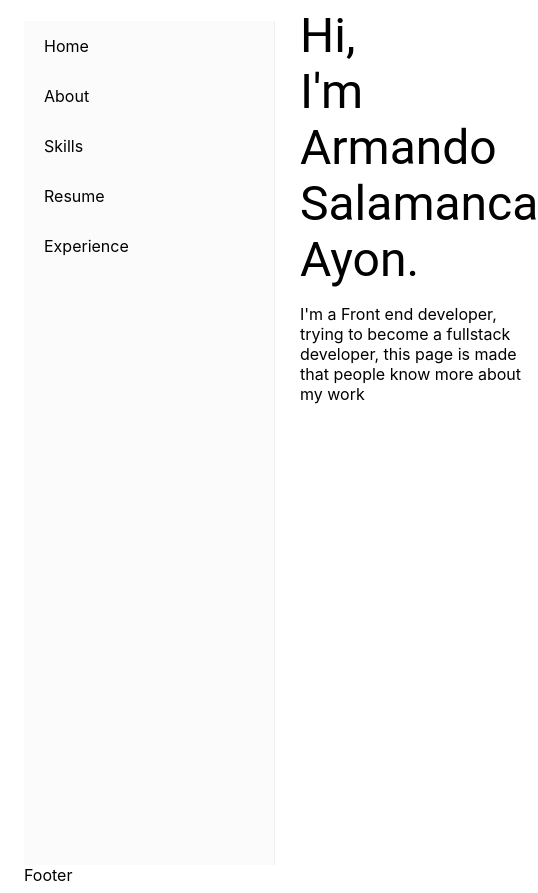
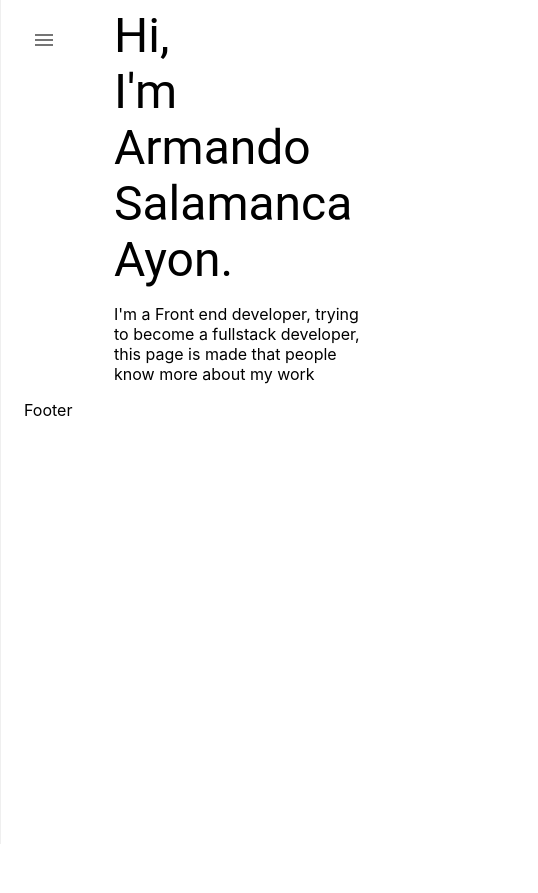
Before and after one commit to armanddevelop/resume-app-ts, a React (Vite) app: page / in a window 390 px wide. Shown: the whole page, 538 px wide, since content can reach past the window. After the commit the page ends 844 px from the top, so only its background shows below. Built offline with nearby package versions, Linux system fonts and the light colour scheme.

Commit message:
almost finished the navBar

```diff
--- /dev/null
+++ b/scss/_navBarStyles.scss
@@ -0,0 +1,3 @@
+.MuiButtonBase-root.menu-mobile-button {
+  display: none;
+}
--- a/scss/main.scss
+++ b/scss/main.scss
@@ -1 +1,2 @@
 @import "mainStyles";
+@import "navBarStyles";
--- a/src/App.tsx
+++ b/src/App.tsx
@@ -1,5 +1,5 @@
 import { BrowserRouter } from "react-router-dom";
-import { ProSidebarProvider } from "react-pro-sidebar";
+
 import { MainComponent } from "./Components/MainComponent";
 import { ContextApp } from "./Context/ContextApp";
 import { Home, AboutMe, Skills, Resume, Experience, NoMatch } from "./Pages";
@@ -47,9 +47,7 @@ const App = (): JSX.Element => {
       }}
     >
       <BrowserRouter>
-        <ProSidebarProvider>
-          <MainComponent />
-        </ProSidebarProvider>
+        <MainComponent />
       </BrowserRouter>
     </ContextApp.Provider>
   );
--- a/src/Components/MainComponent.tsx
+++ b/src/Components/MainComponent.tsx
@@ -5,15 +5,28 @@ import { ContextApp } from "../Context/ContextApp";
 import { ContextTypeApp } from "../@types/@types.App";
 import { NavBar } from "./Navbar/Navbar";
 import { Footer } from "./Footer/Footer";
+import { useProviderSideBar } from "../Hooks/useProviderSideBar";
 
 export const MainComponent = (): JSX.Element => {
   const {
     configuration: { routes },
   } = useContext(ContextApp) || ({} as ContextTypeApp);
+  const { toggled, breakpoint, setToggle, setBreakPoint } =
+    useProviderSideBar();
   return (
     <Container maxWidth="lg">
       <Box sx={{ display: "flex", alignItems: "baseline", gap: "25px" }}>
-        <NavBar routes={routes} />
+        <NavBar
+          style={{ height: "100vh" }}
+          transitionDuration={800}
+          className="navbar-content"
+          customBreakPoint="800px"
+          routes={routes}
+          toggled={toggled}
+          breakpoint={breakpoint}
+          setToggle={setToggle}
+          setBreakPoint={setBreakPoint}
+        />
         <Routes>
           {routes.map(({ element, path, name }) => {
             return <Route path={path} element={element} key={name} />;
--- a/src/Components/Navbar/Navbar.tsx
+++ b/src/Components/Navbar/Navbar.tsx
@@ -1,29 +1,49 @@
-import { Sidebar, Menu, MenuItem } from "react-pro-sidebar";
+import { type Dispatch, type SetStateAction } from "react";
+import { Sidebar, Menu, MenuItem, type SidebarProps } from "react-pro-sidebar";
 import { Link } from "react-router-dom";
 import MenuOutlinedIcon from "@mui/icons-material/MenuOutlined";
 import { IRoute } from "../../@types/@types.App";
-import { Box } from "@mui/material";
-import { useProviderSideBar } from "../../Hooks/useProviderSideBar";
+import { Box, IconButton } from "@mui/material";
 
-interface INavBarProps {
+interface INavBarProps extends SidebarProps {
   routes: IRoute[];
+  breakpoint: boolean;
+  setToggle: Dispatch<SetStateAction<boolean>>;
+  setBreakPoint: Dispatch<SetStateAction<boolean>>;
 }
-export const NavBar = ({ routes }: INavBarProps): JSX.Element => {
-  const { collapse } = useProviderSideBar();
+
+export const NavBar = (props: INavBarProps): JSX.Element => {
+  const { routes, setToggle, setBreakPoint, breakpoint, toggled } = props;
   const button = {
     [`&.active`]: {
       backgroundColor: "#13395e",
       color: "#b6c8d9",
     },
   };
+
   return (
-    <Box style={{ display: "flex", height: "100vh" }}>
-      <Sidebar transitionDuration={800} collapsed={collapse}>
+    <>
+      {breakpoint && (
+        <IconButton onClick={() => setToggle(!toggled)}>
+          <MenuOutlinedIcon />
+        </IconButton>
+      )}
+      <Box className="container-navbar">
+        <Sidebar
+          onBackdropClick={() => setToggle(!toggled)}
+          onBreakPoint={() => setBreakPoint}
+          {...props}
+        >
           <Menu menuItemStyles={{ button }}>
             {routes.map(({ name, path }) => {
               if (path === "*") return null;
               return (
-              <MenuItem key={name} component={<Link to={path} />}>
+                <MenuItem
+                  key={name}
+                  component={
+                    <Link to={path} onClick={() => setToggle(!toggled)} />
+                  }
+                >
                   {" "}
                   {name}{" "}
                 </MenuItem>
@@ -32,5 +52,6 @@ export const NavBar = ({ routes }: INavBarProps): JSX.Element => {
           </Menu>
         </Sidebar>
       </Box>
+    </>
   );
 };
--- a/src/Hooks/useProviderSideBar.ts
+++ b/src/Hooks/useProviderSideBar.ts
@@ -1,22 +1,21 @@
 import { useState, useEffect } from "react";
 
 export const useProviderSideBar = () => {
-  const [width, setWidth] = useState<number>(0);
-  const [collapse, setCollapse] = useState<boolean>(false);
-  const handleResize = () => {
-    console.log(window.innerWidth);
-    setWidth(window.innerWidth);
-  };
+  const [toggled, setToggle] = useState<boolean>(false);
+  const [breakpoint, setBreakPoint] = useState<boolean>(
+    window.matchMedia("(max-width: 800px)").matches
+  );
+  const handleResize = () =>
+    setBreakPoint(window.matchMedia("(max-width: 800px)").matches);
   useEffect(() => {
     window.addEventListener("resize", handleResize);
-    if (width === 0) return;
-    if (width <= 540) {
-      setCollapse(true);
-    } else {
-      setCollapse(false);
-    }
-    return () => window.removeEventListener("resize", handleResize);
-  }, [width]);
+    return () => removeEventListener("resize", handleResize);
+  }, [breakpoint]);
 
-  return { collapse, width, setWidth };
+  return {
+    toggled,
+    setToggle,
+    breakpoint,
+    setBreakPoint,
+  };
 };
```
Lines whose indentation alone changed are shown as unchanged.
